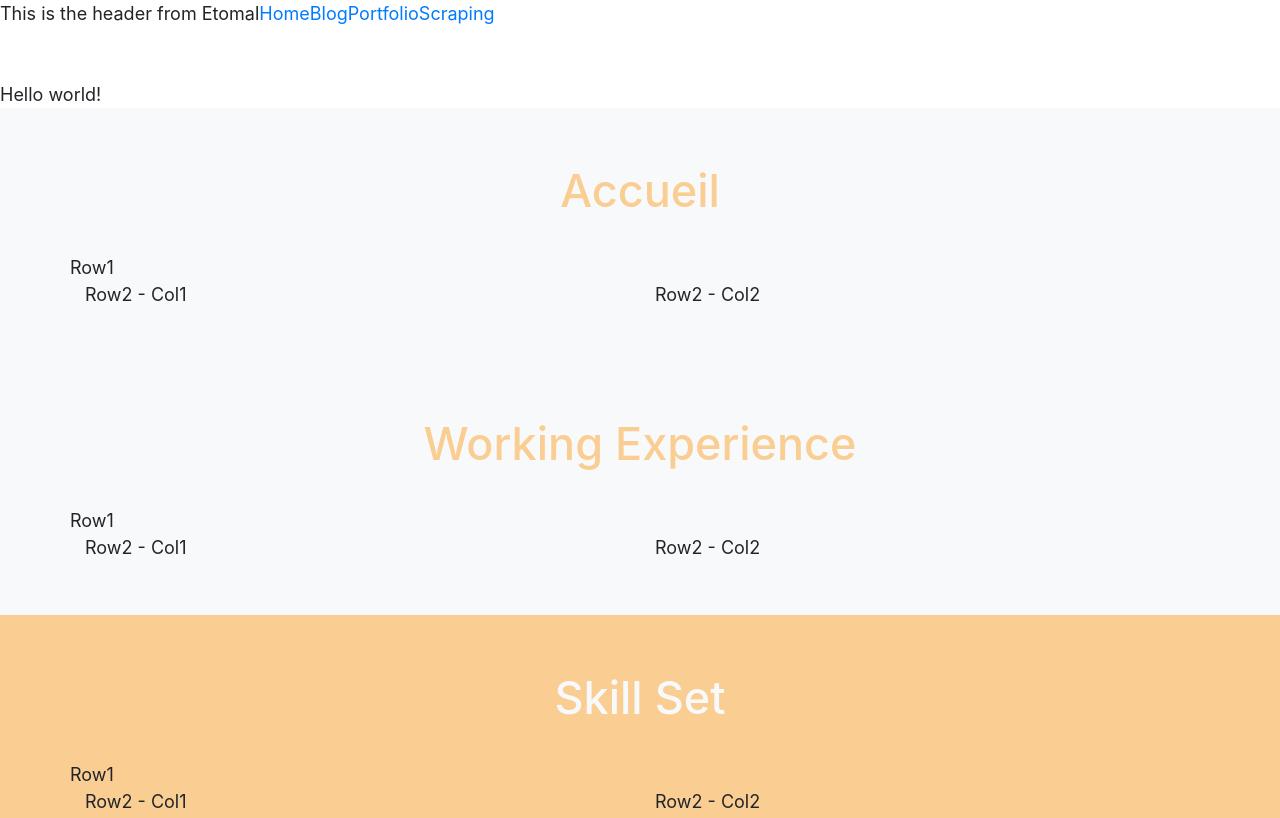
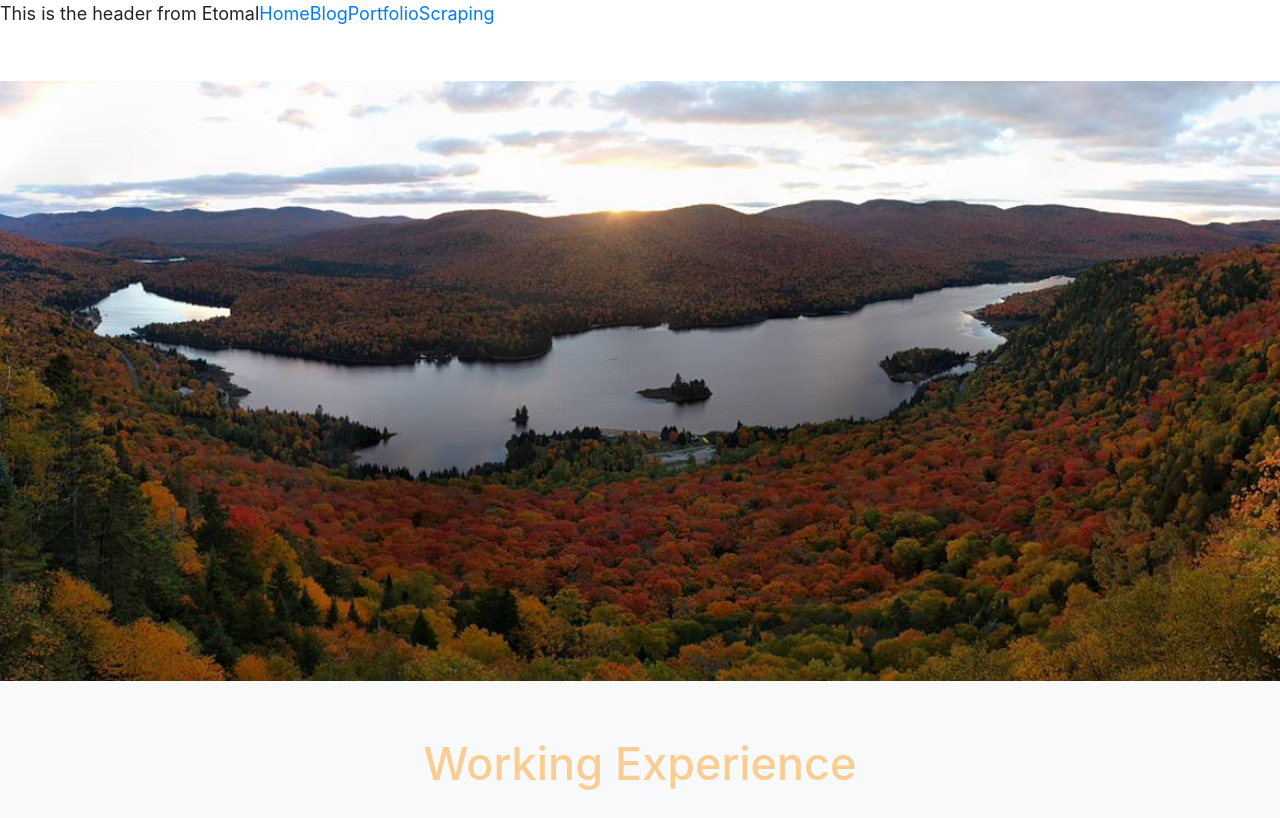
Before and after one commit to ThibaudLamothe/etomal-gatsby, a Gatsby site: page / in a window 1280 px wide. Shown: the top 818 px of the page. Built offline with nearby package versions, Linux system fonts and the light colour scheme; Gatsby itself is replaced by a stand-in of ours.

Commit message:
add pict on home page

```diff
--- a/src/containers/accueil.js
+++ b/src/containers/accueil.js
@@ -1,22 +1,9 @@
 import React from "react"
-import Bandeau from "../components/bandeau"
-
 import Container from 'react-bootstrap/Container'
-import Row from 'react-bootstrap/Row'
-import Col from 'react-bootstrap/Col'
 
 const Accueil = () => (
+    <Container fluid className="homepage-bgimage d-flex">
+    </Container>
+)
 
-    <Bandeau title="Accueil">
-        <Container>
-            <Row>
-                Row1
-            </Row>
-            <Row >
-                <Col>Row2 - Col1</Col>
-                <Col>Row2 - Col2</Col>
-            </Row>
-        </Container>
-    </Bandeau>
-)
 export default Accueil
--- a/src/pages/index.js
+++ b/src/pages/index.js
@@ -9,7 +9,6 @@ import Contact from "../containers/contact"
 const IndexPage = () => (
 
   <Layout>
-    <div>Hello world!</div>
     <Accueil />
     <Work />
     <Skills />
```
Also changed, not shown: src/images/canada.jpg (added).
